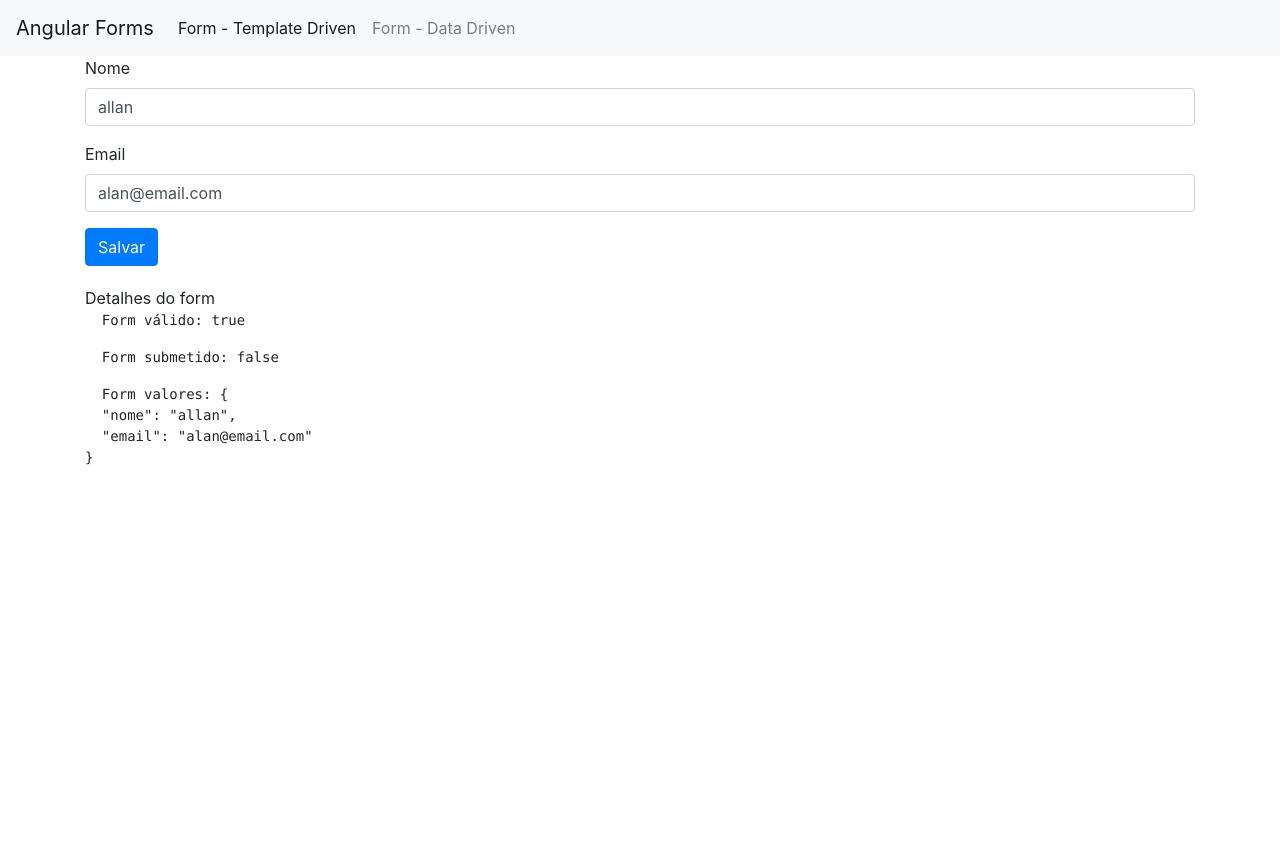
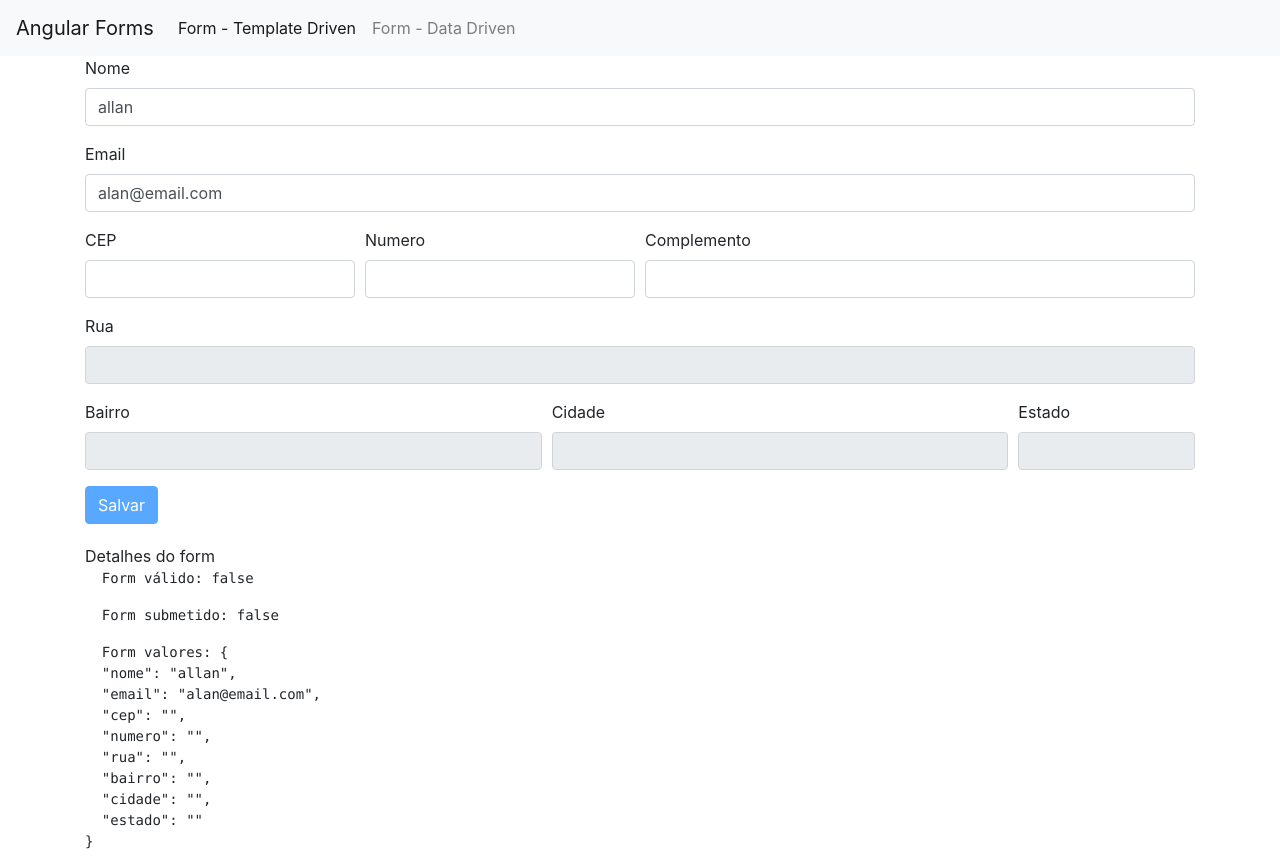
Before and after one commit to awyllams89/angular, an Angular app in the folder forms/: page /templateForm in a window 1280 px wide. Before the commit the page ends 800 px from the top, so only its background shows below. Built offline with nearby package versions, Linux system fonts and the light colour scheme.

Commit message:
adiciona endereço ao formulario

```diff
--- a/forms/src/app/template-form/template-form.component.html
+++ b/forms/src/app/template-form/template-form.component.html
@@ -16,6 +16,50 @@
       Email é obrigatório
     </div>
   </div>
+
+  <div class="form-row">
+    <div class="form-group col-md-3">
+      <label for="cep">CEP</label>
+      <input type="text" class="form-control" id="cep" [class.is-invalid]="!cep.valid && cep.touched" ngModel name="cep" #cep="ngModel" required>
+      <div class="invalid-feedback">
+        Cep é obrigatório
+      </div>
+    </div>
+    <div class="form-group col-md-3">
+      <label for="numero">Numero</label>
+      <input type="text" class="form-control" id="numero"  [class.is-invalid]="!numero.valid && numero.touched" ngModel name="numero" #numero="ngModel"required>
+      <div class="invalid-feedback">
+        Número é obrigatório
+      </div>
+    </div>
+    <div class="form-group col-md-6">
+      <label for="complemento">Complemento</label>
+      <input type="text" class="form-control" id="complemento">
+    </div>
+  </div>
+    <div class="form-group">
+      <label for="rua">Rua</label>
+      <input type="text" class="form-control" id="rua" [class.is-invalid]="!rua.valid && rua.touched" ngModel name="rua" #rua="ngModel" required readonly>
+      <div class="invalid-feedback">
+        Rua é obrigatório
+      </div>
+    </div>
+
+    <div class="form-row">
+      <div class="form-group col-md-5">
+        <label for="bairro">Bairro</label>
+        <input type="text" class="form-control" id="bairro" [class.is-invalid]="!bairro.valid && bairro.touched" ngModel name="bairro" #bairro="ngModel" readonly required>
+      </div>
+      <div class="form-group col-md-5">
+        <label for="cidade">Cidade</label>
+        <input type="text" class="form-control" id="cidade" [class.is-invalid]="!cidade.valid && cidade.touched" ngModel name="cidade" #cidade="ngModel"  readonly required>
+      </div>
+      <div class="form-group col-md-2">
+        <label for="estado">Estado</label>
+        <input type="text" class="form-control" id="estado" [class.is-invalid]="!estado.valid && estado.touched" ngModel name="estado" #estado="ngModel"  readonly>
+      </div>
+  </div>
+
   <button type="submit"[disabled]="!f.valid" class="btn btn-primary">Salvar</button>
 </form>
 
```
